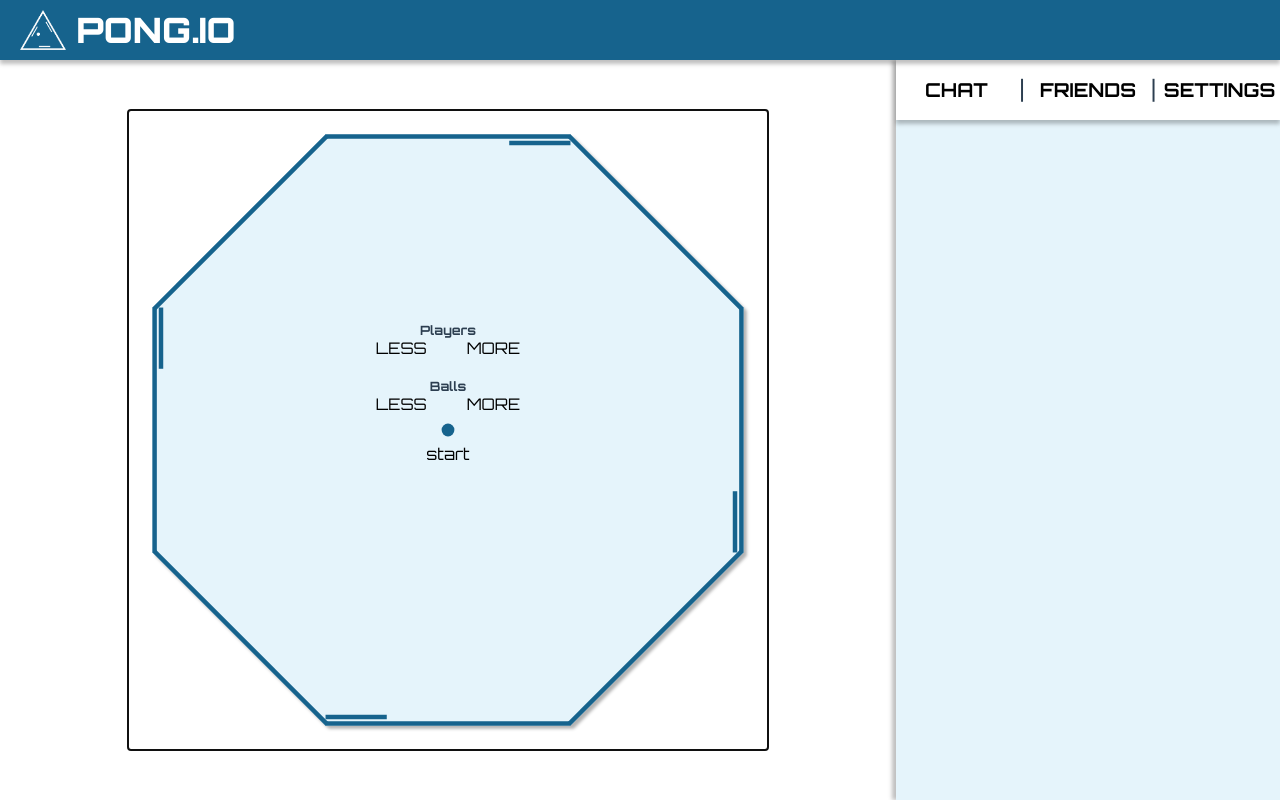
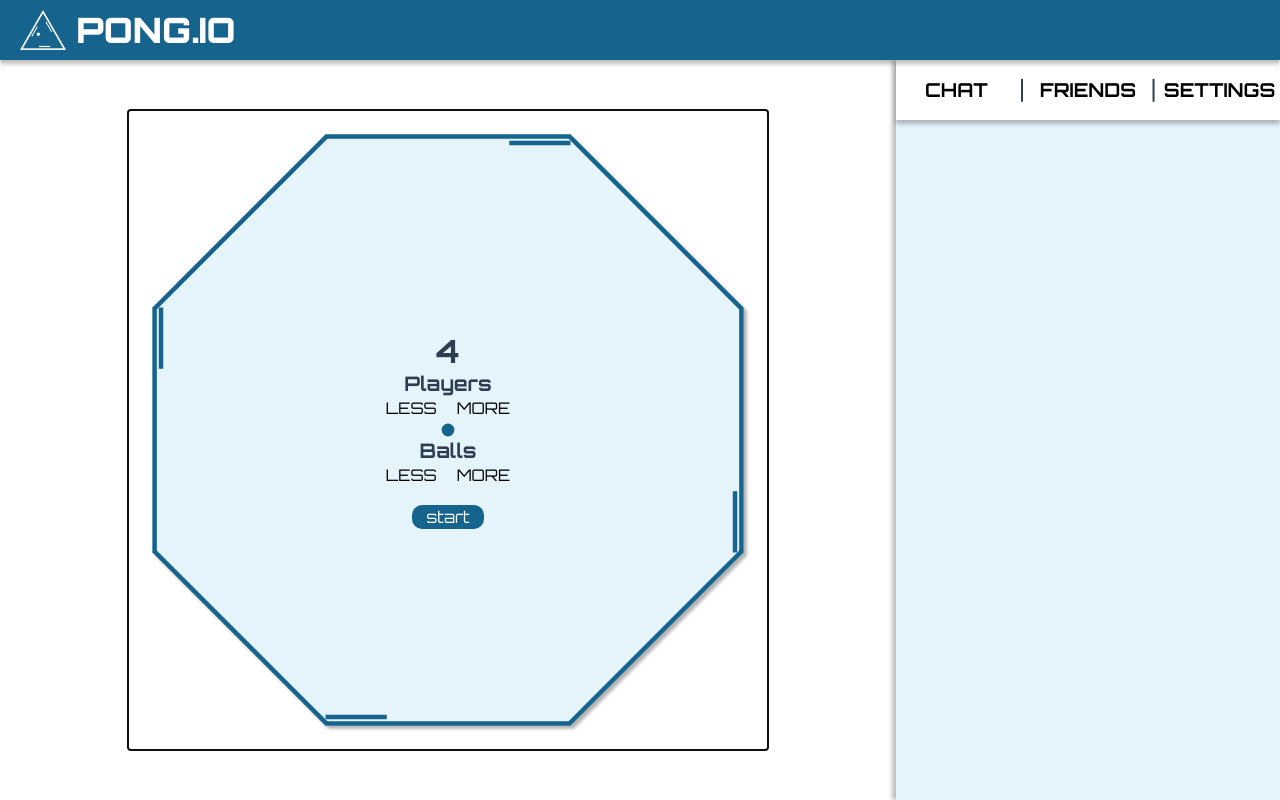
Before and after one commit to kema-dev/ft_transcendence, a Vue app in the folder website/frontend/vuejs/bind/: page /home in a window 1280 px wide. Built offline with nearby package versions, Linux system fonts and the light colour scheme; no server answers; what vue-konva would draw is missing.

Commit message:
button v2

```diff
--- a/website/frontend/vuejs/bind/src/components/MatchmakingItem.vue
+++ b/website/frontend/vuejs/bind/src/components/MatchmakingItem.vue
@@ -4,12 +4,13 @@
 			<GameItem :nbrPlayer="nbrPlayer" :nbrBall="nbrBall" :start="start" :key="reload" />
 		</div>
 		<div class="center column" id="settings">
-			<h3 class="title">Players</h3>
+			<h1 v-if="!start">{{nbrPlayer}}</h1>
+			<h2 class="title">Players</h2>
 			<div class="center row">
 				<button class="button" v-on:click="decr">LESS</button>
 				<button class="button" v-on:click="incr">MORE</button>
 			</div>
-			<h3 class="title">Balls</h3>
+			<h2 class="title">Balls</h2>
 			<div class="center row">
 				<button class="button" v-on:click="decrBall">LESS</button>
 				<button class="button" v-on:click="incrBall">MORE</button>
@@ -68,13 +69,20 @@ onMounted(() => {
 	left: 0;
 }
 .button {
-	margin: 20px;
+	margin: 20px 10px;
+	font-size: 1rem;
 }
 .title {
-	margin-bottom: -20px;
+	margin-bottom: -18px;
+	font-size: 1.25rem;
 }
 .start {
-	margin-top: 10px;
-	margin-bottom: 75px;
+	/* margin-top: 10px; */
+	/* margin-bottom: 95px; */
+	background-color: v-bind('define.color2');
+	border-radius: 10px;
+	color: v-bind('define.color0');
+	width: 4.5rem;
+	height: 1.5rem;
 }
 </style>
```
